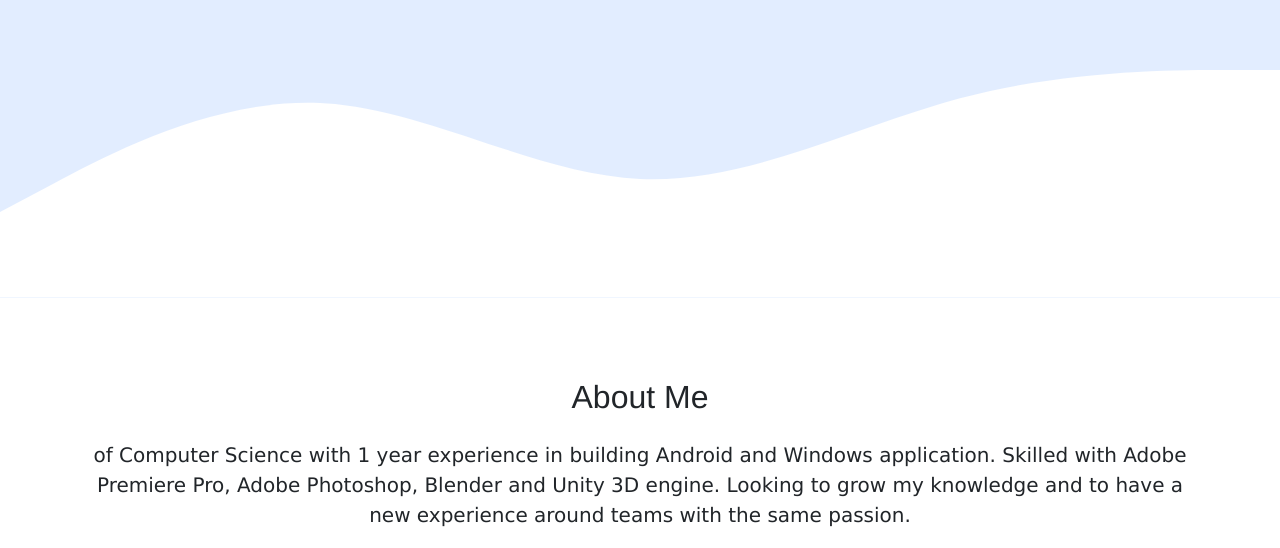
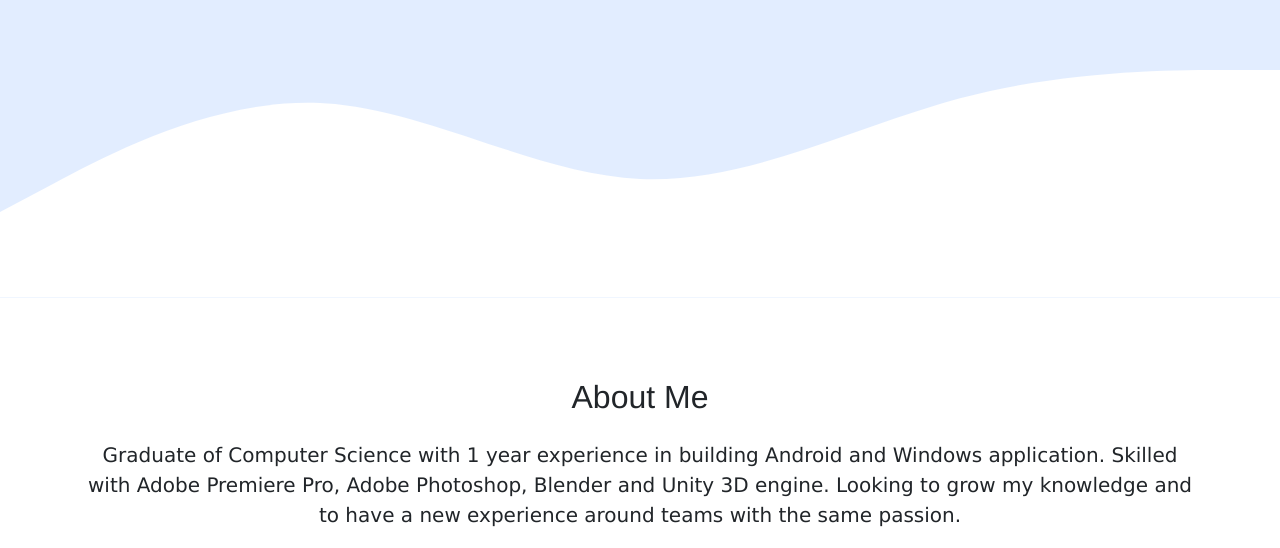
Before and after one commit to farryjst/farryjst-farryjst.github.io, a plain HTML site: page index.html in a window 1280 px wide. Shown: the part 404-952 px from the top of the page. Drawn offline with nearby package versions, Linux system fonts and the light colour scheme.

Commit message:
update About

```diff
--- a/index.html
+++ b/index.html
@@ -67,7 +67,7 @@
         </div>
         <div class="row justify-content-center fs-5 text-center">
           <div class="col">
-            <p>of Computer Science with 1 year experience in building Android and Windows application. Skilled with Adobe Premiere Pro, Adobe Photoshop, Blender and Unity 3D engine. Looking to grow my knowledge and to have a new
+            <p>Graduate of Computer Science with 1 year experience in building Android and Windows application. Skilled with Adobe Premiere Pro, Adobe Photoshop, Blender and Unity 3D engine. Looking to grow my knowledge and to have a new
               experience around teams with the same passion.</p>
           </div>
         </div>
```
